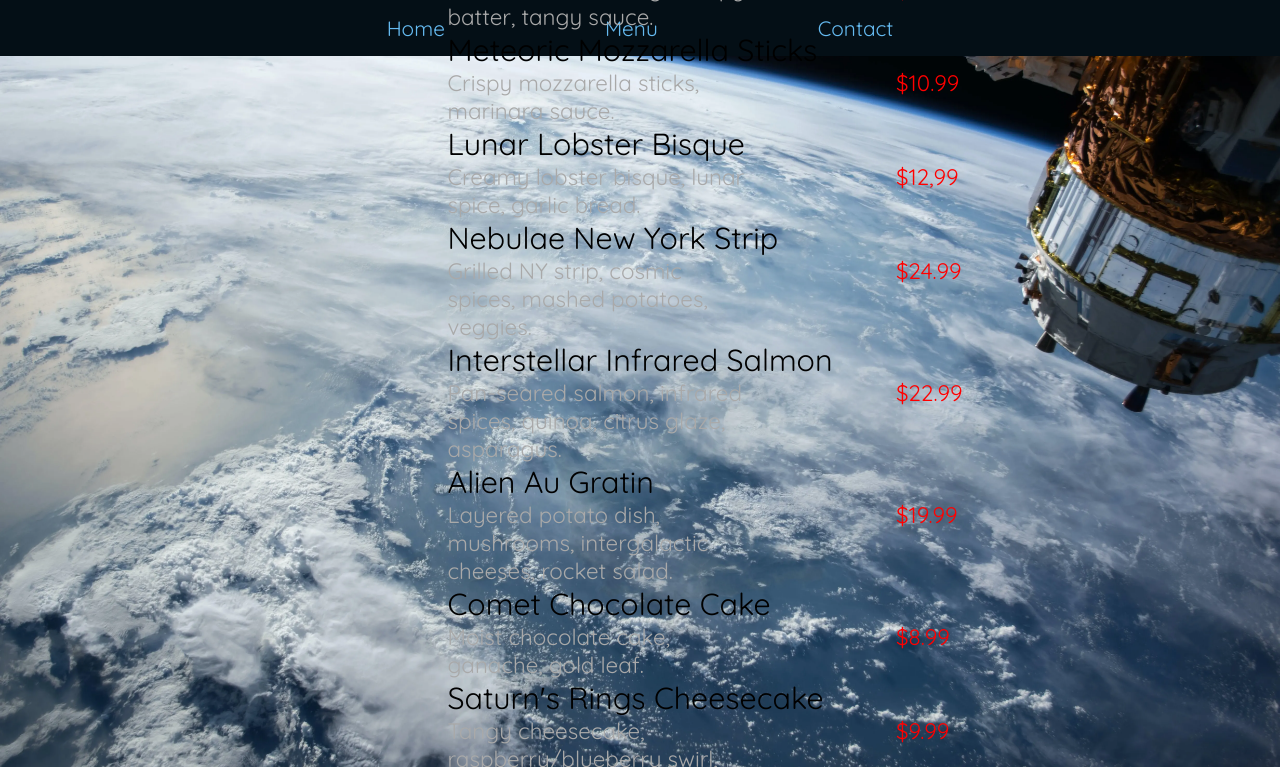
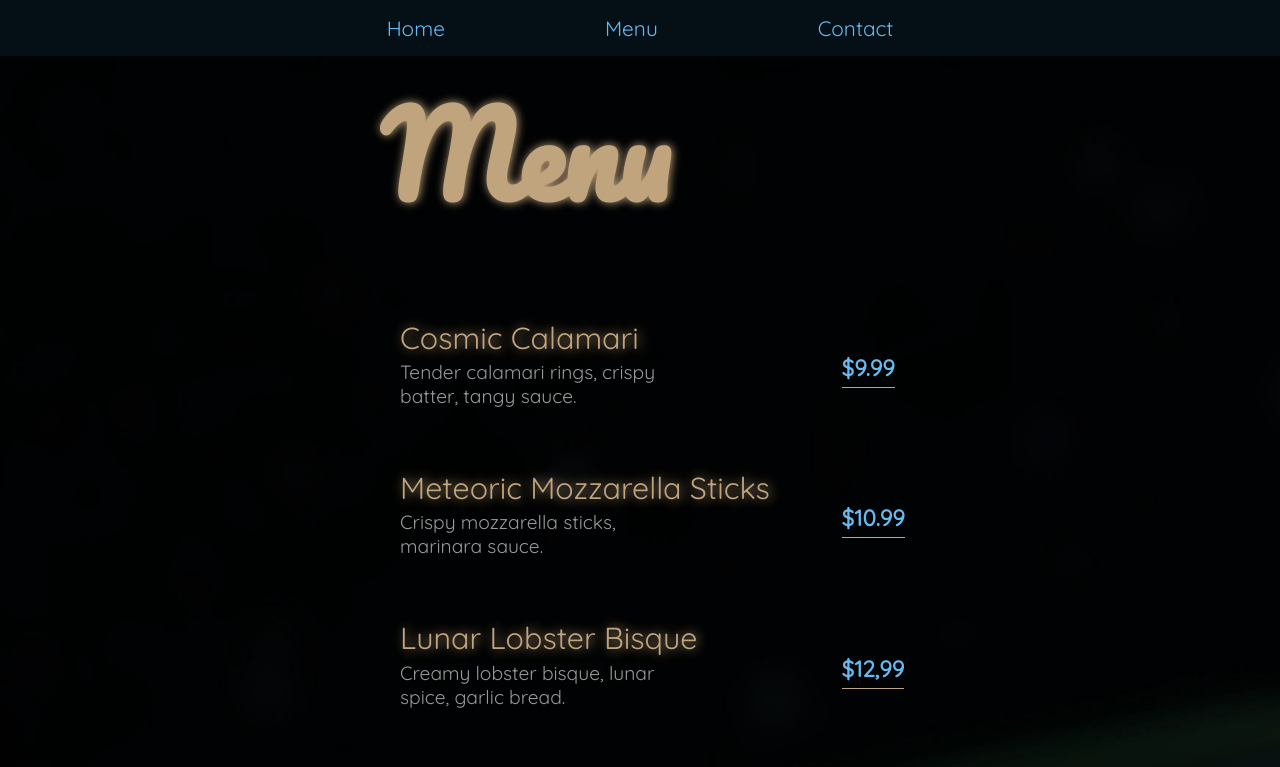
Before and after one commit to modMars/RestaurantPage, a website built with webpack: page public/index.html in a window 1280 px wide. Both pictures are taken after a click on the link "Menu". Shown: the top 767 px of the page. Built offline with nearby package versions, Linux system fonts and the light colour scheme.

Commit message:
Improve menu page

```diff
--- a/src/contact.js
+++ b/src/contact.js
@@ -6,10 +6,6 @@ const renderContact = () => {
   const Main = document.createElement("main");
   const Section = document.createElement("section");
   const Section_div = document.createElement("div");
-  const Section_h1 = document.createElement("h1");
-  const Section_p = document.createElement("p");
-  const Section_btn = document.createElement("button");
-  Section_btn.textContent = "HI";
   Main.className = "landing";
   for (let i = 0; i < 3; i++) {
     let arr = ["Home", "Menu", "Contact"];
@@ -23,14 +19,9 @@ const renderContact = () => {
   nav.append(ul);
   Header.append(nav);
   Main.append(Section);
-  Section_p.textContent =
-    "Experience the galaxy on your plate with our out-of-this-world space cuisine!";
-  Section_h1.textContent = "Contact";
   Section.className = "homeSection";
   Section_div.className = "hero__container";
-  Section_p.className = "hero__text";
-  Section_btn.className = "hero__btn";
-  Section_div.append(Section_h1, Section_p, Section_btn);
+  Section_div.append();
   Section.append(Section_div);
   content.append(Header, Main);
 };
--- a/src/index.js
+++ b/src/index.js
@@ -1,5 +1,6 @@
 import "./Galaxy.jpg";
 import "./Landing.jpg";
+import { renderContact } from "./contact.js";
 import "./dinner.webp";
 import "./dinner2.webp";
 import { renderHome } from "./home.js";
@@ -34,7 +35,7 @@ Menu.addEventListener("click", () => {
 });
 
 const Contact = document.querySelector("#Contact");
-Menu.addEventListener("click", () => {
+Contact.addEventListener("click", () => {
   displayManager.clearDisplay();
-  renderMenu();
+  renderContact();
 });
--- a/src/menu.js
+++ b/src/menu.js
@@ -7,7 +7,7 @@ const renderMenu = () => {
   const Section = document.createElement("section");
   const Section_div = document.createElement("div");
   const Section_h2 = document.createElement("h2");
-  const Section_p = document.createElement("p");
+
   Main.className = "landing";
   for (let i = 0; i < 3; i++) {
     let arr = ["Home", "Menu", "Contact"];
@@ -86,7 +86,7 @@ const renderMenu = () => {
   ];
 
   let menu = document.createElement("ul");
-
+  menu.className = "menuList";
   for (let i = 0; i < 12; i++) {
     let menuItem = document.createElement("li");
     const name = menuItems[i].name;
@@ -125,9 +125,8 @@ const renderMenu = () => {
   //   "Experience the galaxy on your plate with our out-of-this-world space cuisine!";
   Section_h2.textContent = "Menu";
   Section.className = "menuSection";
-  Section_div.className = "hero__container";
-  Section_p.className = "hero__text";
-  Section_div.append(Section_h2, Section_p, menu);
+  Section_div.className = "menu__container";
+  Section_div.append(Section_h2, menu);
   Section.append(Section_div);
   content.append(Header, Main);
 };
--- a/src/style.css
+++ b/src/style.css
@@ -112,52 +112,87 @@ h2{
     font-family: 'Pacifico', cursive;
     font-size: 7em;
     color: var(--fg);
+    align-self: flex-start;
+    margin-left: 60px;
+    margin-bottom: 50px;
+    text-shadow: var(--fg) 1px 0 10px;
 }
+
+/* h2::after{
+    content: "";
+    display:block;
+    height: 1px;
+    width: 1200px;
+    background-color: var(--sd);
+} */
 
 .menuSection{
     display: flex;
     flex-direction: column;
     justify-content: center;
-    align-items: left;
-    height: 93vh;
-    background-image: url(./space.webp);
+    align-items: center;
+    /* flex-wrap: nowrap; */
+    min-height: 93vh;
+    background-image: url(./space2.webp);
     background-size: cover;
-    background-position: right;
-    position: relative;
-    color: var(--sd);
+}
+
+.menu__container{
+    display:flex;
+    flex-direction: column;
+    justify-content: center;
+    align-items: center;
+    width: 50%;
+}
+
+.menuList{
+    display:flex;
+    flex-direction: column;
+    width: 100%;
 }
 
 .menuItem{
     display: block;
     font-size: 1.4rem;
-    color: red;
 }
 
 #itemName{
     display:block;
-    color: black;
+    align-self: flex-start;
+    color: var(--fg);
     font-size: 1.9rem;
+    margin-top: 1rem;
+    margin-bottom: 0.2rem;
+    text-shadow: var(--fg) 2px 0 12px;
 }
 
 #itemDescription{
     display: inline-block;
-    color: darkgray;;
-    max-width: 300px;
+    color: #999999;
+    font-size: 1.2rem;
+    width: 300px;
 }
 
 #itemPrice{
-    position: absolute;
-    left: 70%;
+    color: var(--sd);
+    display: inline-block;
+    margin-left: 92%;
+    transform: translateY(-55px);
+    font-weight: 800;
 }
 
-/* .svg__background{
-    aspect-ratio: 960/540;
-    width: 100%;
-    background-repeat: no-repeat;
-    background-position: center;
-    background-size: cover;
+#itemPrice::after{
+    content: "";
+    display: block;
+    background-color:var(--fg);
+    height: 1px;
+    margin-bottom: 10px;
+    margin-top: 5px;
 }
 
-.layer1{
-    background-image: url(./landingbg.svg);
-} */
+.menuList:nth-child(3) .menuItem:before{
+    content: "Appetizers";
+    color: green;
+    width: 100px;
+    height: 100px;
+}
```
Also changed, not shown: src/stars.jpg (added).
